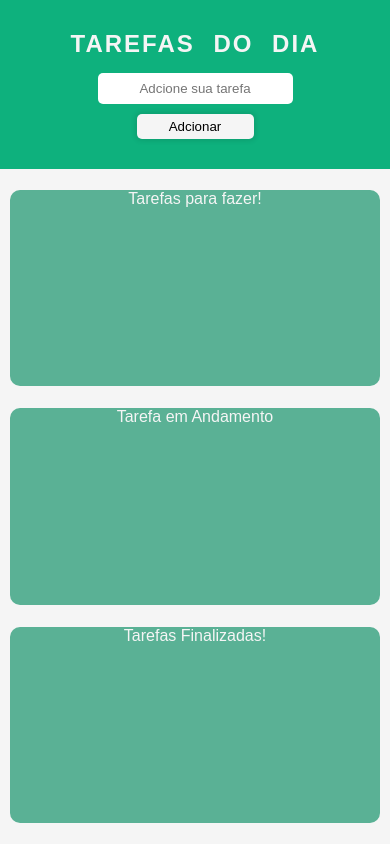
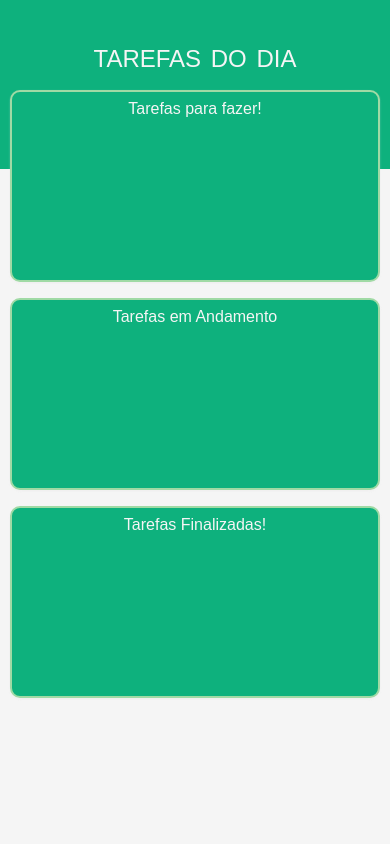
Before and after one commit to renatarko/minhas_tarefas_app, a React (Vite) app: page / in a window 390 px wide. Built offline with nearby package versions, Linux system fonts and the light colour scheme; a web font is replaced by a local one.

Commit message:
refector code

```diff
--- a/src/Componentes/cards/cards.jsx
+++ b/src/Componentes/cards/cards.jsx
@@ -1,13 +1,14 @@
-import React,{  useState } from "react"
+import React, { useState } from "react";
 import { FaChevronRight } from "react-icons/fa";
 import { AiOutlineCloseCircle } from "react-icons/ai";
-import "./style.css"
+import "./style.css";
 
-export const Cards = ({newTask}) => {
+import Draggable from "react-draggable";
 
-  const [toDo, setToDo] = useState([])
-  const [toDoing, setToDoing] = useState([])
-  const [toDone, setToDone] = useState([])
+export const Cards = ({ newTask }) => {
+  const [toDo, setToDo] = useState([]);
+  const [toDoing, setToDoing] = useState([]);
+  const [toDone, setToDone] = useState([]);
 
   // const handleTask = () => {
   //   setToDo([...toDo, newTask])
@@ -17,93 +18,110 @@ export const Cards = ({newTask}) => {
 
   React.useEffect(() => {
     if (newTask.trim() !== "") {
-           setToDo([...toDo, newTask])
+      setToDo([...toDo, newTask]);
     }
-
   }, [newTask]);
 
-
   const moveToDoing = (task) => {
-    let index = toDo.indexOf(task)
-    toDo.splice(index, 1)
-    setToDoing([...toDoing, task])
-    console.log(toDo)
-  }
+    let index = toDo.indexOf(task);
+    toDo.splice(index, 1);
+    setToDoing([...toDoing, task]);
+    console.log(toDoing);
+  };
 
   const moveToDone = (task) => {
-    let index = toDoing.indexOf(task)
-    toDoing.splice(index, 1)
-    setDoing(...toDoing.filter(item => item !== task))
-    setToDone([...toDone, task])
-  }
+    let index = toDoing.indexOf(task);
+    toDoing.splice(index, 1);
+    setToDoing(...toDoing.filter((item) => item !== task));
+    setToDone([...toDone, task]);
+  };
 
   const deleteTaskToDo = (task) => {
     const arrayFilterToDo = toDo.filter((valorAtual) => {
-     return valorAtual !== task
-    })
-    setToDo([...arrayFilterToDo])
-  }
+      return valorAtual !== task;
+    });
+    setToDo([...arrayFilterToDo]);
+  };
 
   const deleteTaskToDoing = (task) => {
-   let index = toDoing.indexOf(task)
-    toDoing.splice(index, 1)
-    setToDo([...toDoing])
-  }
+    let index = toDoing.indexOf(task);
+    toDoing.splice(index, 1);
+    setToDo([...toDoing]);
+  };
 
   const deleteTaskToDone = (task) => {
     const arrayFilterToDone = toDone.filter((valorAtual) => {
-     return valorAtual !== task
-    })
-    setToDone([...arrayFilterToDone])
+      return valorAtual !== task;
+    });
+    setToDone([...arrayFilterToDone]);
     // setToDone(...toDone.filter( item  => item !== task))
-    console.log(arrayFilterToDone)
-  }
+    console.log(arrayFilterToDone);
+  };
 
   return (
     <>
       <div className="box-work">
         <div className="box-title">
           <p className="p-title">Tarefas para fazer!</p>
-        {/* <input className="input-add" type="text" value={newTask} placeholder="Adcione sua tarefa" onChange={(e) => setNewTask(e.target.value) } />
-        <button className="button-add" onClick={handleTask}>Adcionar</button> */}
+
+          <Draggable axis="x" bounds="parent">
             <div className="result">
-        {toDo.map((task) =>
-        <div className="result-work" key={task}>{task}
+              {toDo.map((task) => (
+                <div className="result-work" key={task}>
+                  <span>{task}</span>
                   <div className="container-icons">
-          <FaChevronRight className="icon-arrow" onClick={() => moveToDoing(task)} />
-          <AiOutlineCloseCircle className="icon-close" onClick={() => deleteTaskToDo(task) } />
+                    <FaChevronRight
+                      className="icon-arrow"
+                      onClick={() => moveToDoing(task)}
+                    />
+                    <AiOutlineCloseCircle
+                      className="icon-close"
+                      onClick={() => deleteTaskToDo(task)}
+                    />
                   </div>
                 </div>
-            )}
+              ))}
             </div>
+          </Draggable>
         </div>
       </div>
 
       <div className="box-work">
-        <div className="p-title">Tarefa em Andamento</div>
+        <div className="p-title">Tarefas em Andamento</div>
         <div className="result">
-          {toDoing.map((task) =>
-            <div className="result-work" key={task}>{task}
-              <div className="container-icons" >
-                <FaChevronRight className="icon-arrow" onClick={() => moveToDone(task)} />
-                <AiOutlineCloseCircle className="icon-close" onClick={() => deleteTaskToDoing(task) } />
+          {toDoing.map((task) => (
+            <div draggable="true" className="result-work" key={task}>
+              <span>{task}</span>
+              <div className="container-icons">
+                <FaChevronRight
+                  className="icon-arrow"
+                  onClick={() => moveToDone(task)}
+                />
+                <AiOutlineCloseCircle
+                  className="icon-close"
+                  onClick={() => deleteTaskToDoing(task)}
+                />
               </div>
             </div>
-          )}
+          ))}
         </div>
       </div>
       <div className="box-work">
         <p className="p-title">Tarefas Finalizadas!</p>
         <div className="result">
-          {toDone.map((task) =>
-            <div className="result-work" key={task}>{task}
-              <div className="container-icons" >
-                <AiOutlineCloseCircle className="icon-close" onClick={() => deleteTaskToDone(task) } />
+          {toDone.map((task) => (
+            <div className="result-work" key={task}>
+              <span>{task}</span>
+              <div className="container-icons">
+                <AiOutlineCloseCircle
+                  className="icon-close"
+                  onClick={() => deleteTaskToDone(task)}
+                />
               </div>
             </div>
-          )}
+          ))}
         </div>
       </div>
     </>
-  )
-}
+  );
+};
--- a/src/Componentes/cards/style.css
+++ b/src/Componentes/cards/style.css
@@ -1,8 +1,15 @@
 .box-work {
-  background-color: #5ab195;
+  background-color: #0eb17d;
   width: 100%;
-  height: 70%;
+  min-height: 25rem;
+  max-height: 25rem;
+  height: auto;
   border-radius: 10px;
+  border: 2px solid #a0daa5;
+  box-shadow: rgba(238, 237, 237, 0.12) 0px 1px 3px,
+    rgba(233, 231, 231, 0.24) 0px 1px 2px;
+  overflow-y: auto;
+  padding: 0.5rem;
 }
 
 .box-title {
@@ -12,7 +19,7 @@
 
 .p-title {
   color: #f5f5f5;
-  font-size: 1.5rem;
+  font-size: 1rem;
   text-align: center;
 }
 
@@ -20,15 +27,20 @@
   width: 100%;
   height: auto;
   padding: 5px;
-  margin-top: 10px;
+  margin-top: 2rem;
+  margin-bottom: 0.5rem;
   display: grid;
   gap: 10px;
+}
+
+span {
+  text-align: start;
 }
 
 .result-work {
   background-color: #f5f5f5;
   border-radius: 5px;
-  font-size: 1.1rem;
+  font-size: 0.9rem;
   padding: 8px;
   display: flex;
   justify-content: space-between;
@@ -65,14 +77,18 @@
     height: 20%;
   }
   .container-box {
-    grid-template-columns: 1fr;
-    gap: 0;
+    /* grid-template-columns: 1fr; */
+    /* gap: 0; */
+    /* flex-direction: column; */
+    /* justify-content: center; */
     padding: 10px;
-    height: 80%;
+    /* height: 80 */
+    min-height: 5rem;
   }
 
   .box-work {
-    height: 90%;
+    /* height: 90%; */
+    min-height: 12rem;
   }
   .p-title {
     font-size: 1rem;
--- a/src/Componentes/header/header.jsx
+++ b/src/Componentes/header/header.jsx
@@ -1,20 +1,24 @@
-import "./style.css"
+import "./style.css";
 
-export const Header = ({newTask, setNewTask, handleTask} ) => {
-
-
-
-
+export const Header = ({ newTask, setNewTask, handleTask }) => {
   return (
     <>
       <div className="header-title">
-        <h1 className="title">Tarefas do dia</h1>
-        <input className="input-add" type="text" value={newTask}
-          placeholder="Adcione sua tarefa"
-          onChange={(e) => setNewTask(e.target.value)} />
-        <button className="button-add" onClick={handleTask}>Adcionar</button>
+        <label className="title">Tarefas do dia</label>
+        <div className="container-input">
+          <input
+            className="input-add"
+            type="text"
+            value={newTask}
+            placeholder="Adcione sua tarefa"
+            onChange={(e) => setNewTask(e.target.value)}
+          />
 
+          <button draggable="true" className="button-add" onClick={handleTask}>
+            Adcionar
+          </button>
+        </div>
       </div>
     </>
-  )
-}
+  );
+};
--- a/src/Componentes/header/style.css
+++ b/src/Componentes/header/style.css
@@ -1,40 +1,50 @@
 .header-title {
+  height: 12rem;
+  background-color: #0eb17d;
+  display: flex;
+  flex-direction: column;
+  padding: 1rem;
+  gap: 0.5rem;
+}
+
+.header-title div {
   width: 100%;
-  height: 30%;
-  background-color: #0eb17d;
-  display: grid;
-  justify-items: center;
-  align-items: center;
+  display: flex;
 }
 
 .title {
+  font-size: 1.5rem;
   color: #f5f5f5;
   text-transform: uppercase;
-  letter-spacing: 2px;
-  word-spacing: 10px;
-  align-self: flex-end;
+  word-spacing: 3px;
+}
+
+.container-input {
+  display: flex;
+  width: 100%;
+  gap: 1rem;
 }
 
 .input-add {
-  width: 30%;
-  padding: 10px;
+  width: 50%;
   border-radius: 5px;
   border: none;
-  margin: 5px;
   outline: none;
-  text-align: center;
   font-family: "Mochiy Pop One", sans-serif;
+  padding: 0.5rem;
+  border: 1px solid transparent;
+}
+
+.input-add:focus {
+  border-color: rgb(6, 146, 81);
 }
 
 .button-add {
-  width: 20%;
   padding: 8px;
   border-radius: 5px;
-  margin-top: 5px;
   border: none;
   background-color: #f5f5f5;
   cursor: pointer;
-  align-self: flex-start;
   box-shadow: 0px 0px 5px 2px rgba(0, 0, 0, 0.1);
   font-family: "Mochiy Pop One", sans-serif;
   transition: all 0.1s;
@@ -42,5 +52,13 @@
 
 .button-add:hover {
   color: #0eb17d;
-  transform: perspective(1px) scale(1.05);
+  transform: scale(0.98);
 }
+
+@media (max-width: 655px) {
+  .header-title div {
+    width: 100%;
+    justify-content: center;
+    align-items: center;
+  }
+}
--- a/src/style.css
+++ b/src/style.css
@@ -16,10 +16,20 @@ body {
 
 .container-box {
   width: 100%;
-  height: 70%;
-  display: grid;
-  grid-template-columns: 1fr 1fr 1fr;
+  /* height: 100%; */
+  display: flex;
+  justify-content: space-between;
   align-items: center;
-  justify-items: center;
-  gap: 12px;
+  gap: 1rem;
+  padding: 0 1rem;
+  position: absolute;
+  top: 9.5rem;
 }
+
+@media (max-width: 655px) {
+  .container-box {
+    top: 5rem;
+    flex-direction: column;
+    justify-content: center;
+  }
+}
```
Lines whose indentation alone changed are shown as unchanged.
